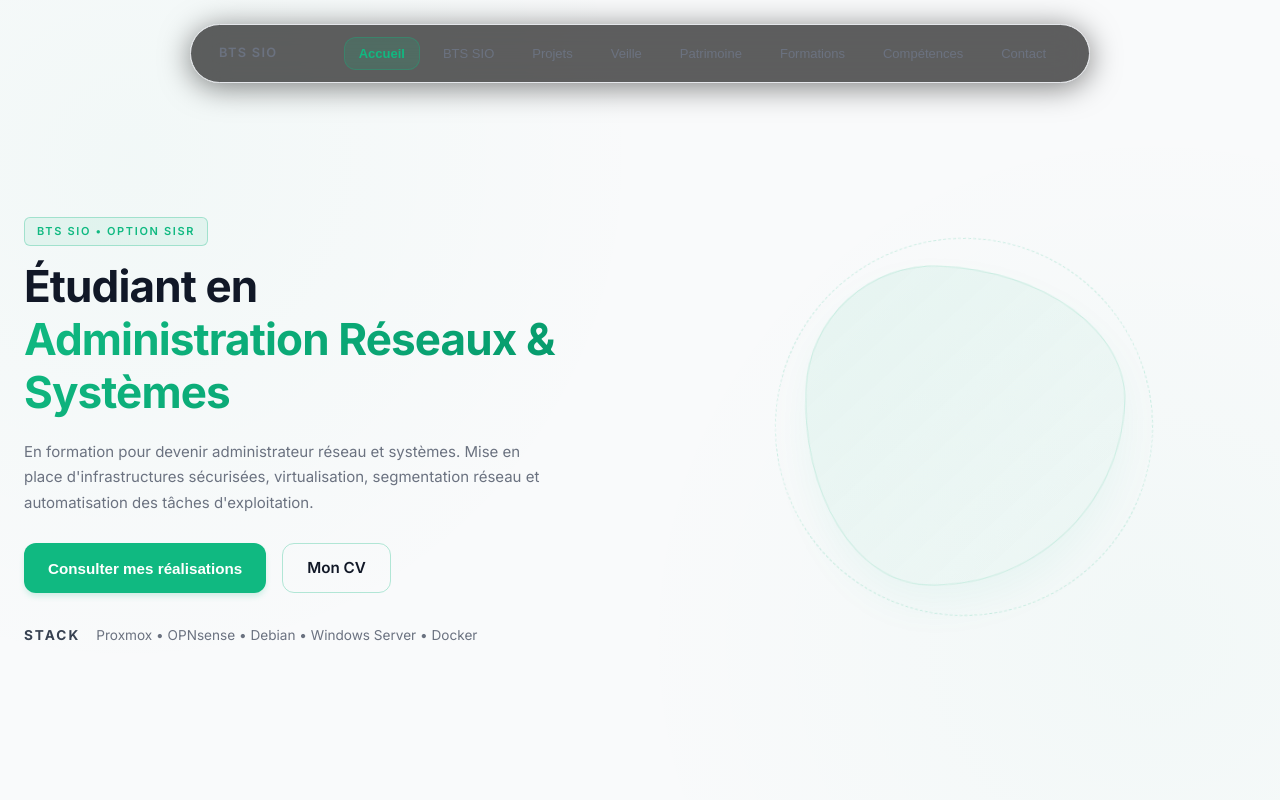
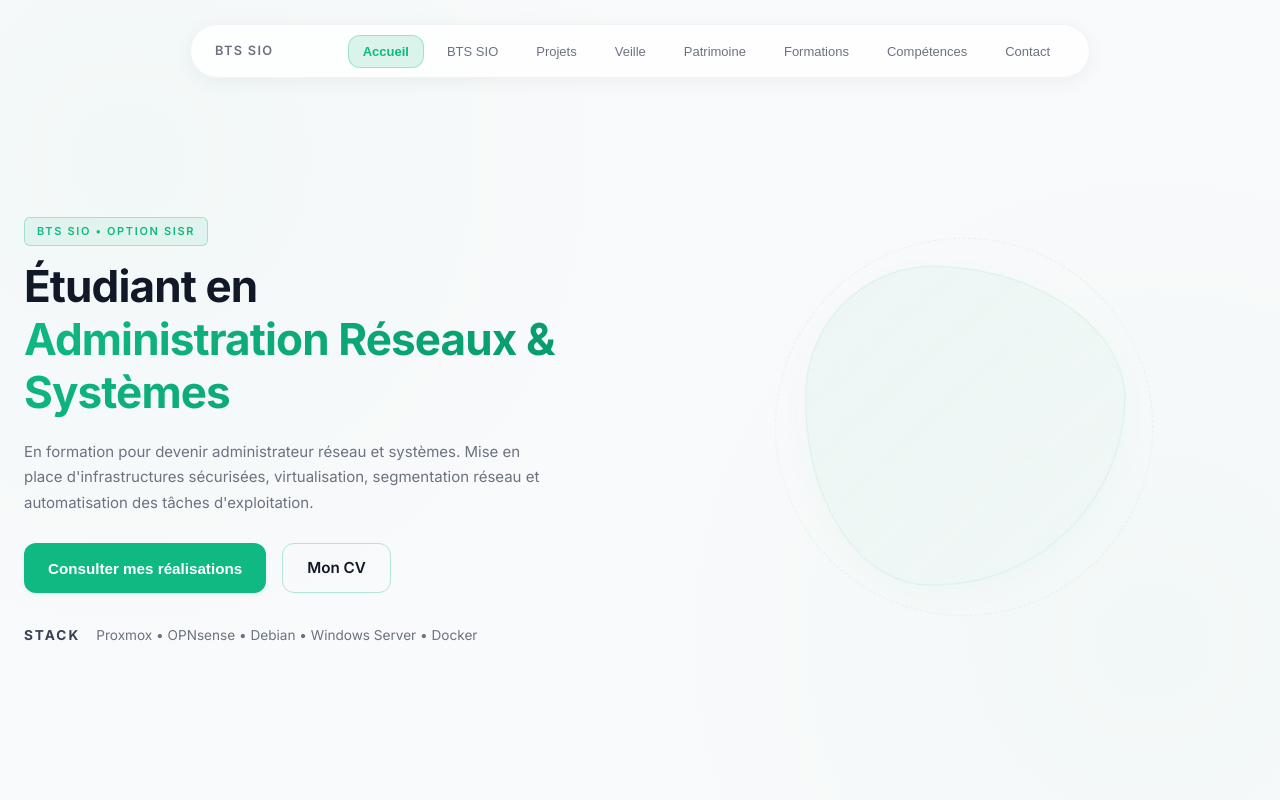
Before and after one commit to IT-Amine/PortfolioV3, a PHP site: page / in a window 1280 px wide. Run offline with PHP 8.4, Linux system fonts and the light colour scheme.

Commit message:
💎 UI: épuration maximale, suppression des effets néon et refonte de la navbar en mode clair

```diff
--- a/styles.css
+++ b/styles.css
@@ -149,13 +149,13 @@
     align-items: center;
     justify-content: space-between;
     gap: 1rem;
-    background: rgba(10, 10, 10, 0.65);
-    backdrop-filter: blur(16px);
-    -webkit-backdrop-filter: blur(16px);
-    border: 1px solid var(--border-subtle);
+    background: rgba(255, 255, 255, 0.8);
+    backdrop-filter: blur(12px);
+    -webkit-backdrop-filter: blur(12px);
+    border: 1px solid rgba(229, 231, 235, 0.5);
     border-radius: 100px;
-    padding: 0.75rem 1.75rem;
-    box-shadow: 0 4px 30px rgba(0, 0, 0, 0.5);
+    padding: 0.6rem 1.5rem;
+    box-shadow: 0 4px 20px rgba(0, 0, 0, 0.05);
     transition: all 0.3s ease;
   }
 
@@ -245,10 +245,10 @@
       align-items: center;
       gap: 0;
       padding: max(1rem, env(safe-area-inset-top)) 1rem max(1rem, env(safe-area-inset-bottom));
-      background: rgba(0, 0, 0, 0.95);
+      background: rgba(255, 255, 255, 0.98);
       backdrop-filter: blur(20px);
       -webkit-backdrop-filter: blur(20px);
-      z-index: 99;
+      z-index: 1001;
       opacity: 0;
       visibility: hidden;
       pointer-events: none;
@@ -471,13 +471,13 @@
   .btn-primary {
     background: var(--accent);
     color: #fff;
-    box-shadow: 0 4px 6px -1px rgba(16, 185, 129, 0.2);
+    box-shadow: 0 2px 4px rgba(16, 185, 129, 0.1);
   }
 
   .btn-primary:hover {
     background: var(--accent-hover);
     transform: translateY(-2px);
-    box-shadow: 0 10px 15px -3px rgba(16, 185, 129, 0.3);
+    box-shadow: 0 4px 12px rgba(16, 185, 129, 0.2);
   }
 
   .btn-secondary {
@@ -557,9 +557,9 @@
     width: 320px;
     height: 320px;
     border-radius: 60% 40% 30% 70% / 60% 30% 70% 40%;
-    background: linear-gradient(135deg, var(--accent-soft) 0%, rgba(16, 185, 129, 0.02) 100%);
-    border: 1px solid rgba(16, 185, 129, 0.15);
-    box-shadow: 0 20px 40px rgba(16, 185, 129, 0.05);
+    background: linear-gradient(135deg, rgba(16, 185, 129, 0.05) 0%, rgba(16, 185, 129, 0.01) 100%);
+    border: 1px solid rgba(16, 185, 129, 0.1);
+    box-shadow: 0 10px 30px rgba(16, 185, 129, 0.03);
     animation: morphFloat 8s ease-in-out infinite both;
     position: relative;
   }
@@ -568,7 +568,7 @@
     content: '';
     position: absolute;
     inset: -30px;
-    border: 1px dashed rgba(16, 185, 129, 0.2);
+    border: 1px dashed rgba(16, 185, 129, 0.1);
     border-radius: 50%;
     animation: spinSlow 30s linear infinite;
   }
@@ -627,9 +627,9 @@
   }
 
   .project-card:hover {
-    border-color: var(--card-accent, var(--border-hover));
-    transform: translateY(-3px);
-    box-shadow: 0 10px 30px rgba(0, 0, 0, 0.5), 0 0 15px var(--card-accent-soft, var(--accent-soft));
+    border-color: var(--accent);
+    transform: translateY(-4px);
+    box-shadow: 0 12px 24px -8px rgba(0, 0, 0, 0.1);
   }
 
   .project-card:hover::before {
@@ -1136,7 +1136,7 @@
 
   .oc-card:hover {
     transform: translateY(-8px);
-    box-shadow: 0 20px 60px rgba(16, 185, 129, 0.3);
+    box-shadow: 0 20px 40px -10px rgba(16, 185, 129, 0.15);
   }
 
   .oc-card-inner {
@@ -1414,9 +1414,9 @@
   }
 
   .competence-card:hover {
-    border-color: var(--border-accent);
+    border-color: var(--accent);
     transform: translateX(4px);
-    box-shadow: var(--shadow-card);
+    box-shadow: 0 4px 12px rgba(0, 0, 0, 0.05);
   }
 
   .competence-icon {
@@ -2318,18 +2318,18 @@
      SCROLLBAR
      ============================================ */
   ::-webkit-scrollbar {
-    width: 10px;
+    width: 8px;
   }
 
   ::-webkit-scrollbar-track {
-    background: rgba(15, 23, 42, 0.5);
+    background: #f1f5f9;
   }
 
   ::-webkit-scrollbar-thumb {
-    background: rgba(16, 185, 129, 0.5);
-    border-radius: 5px;
+    background: #cbd5e1;
+    border-radius: 10px;
   }
 
   ::-webkit-scrollbar-thumb:hover {
-    background: rgba(16, 185, 129, 0.7);
-  }
+    background: var(--accent);
+  }
```
